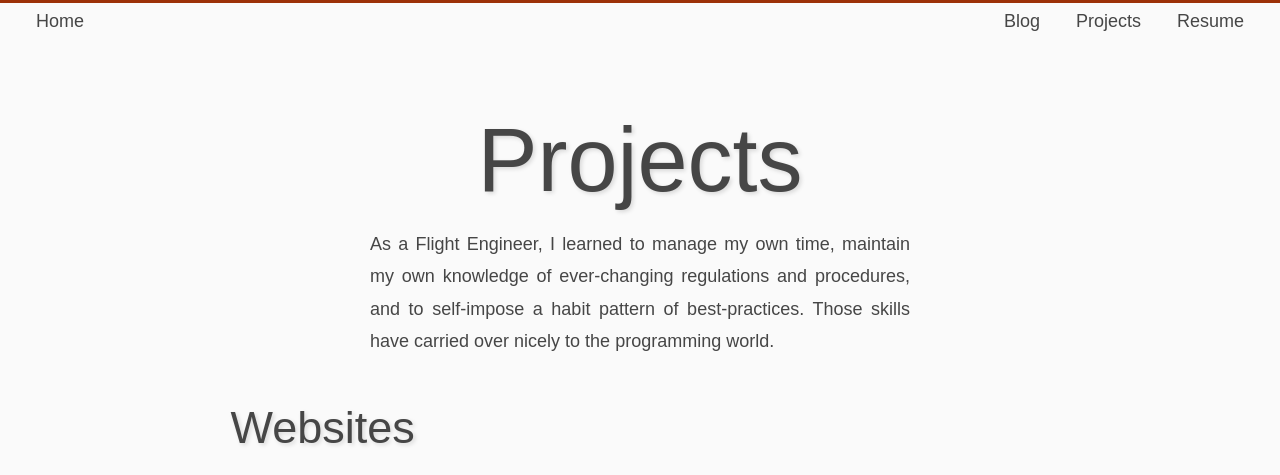
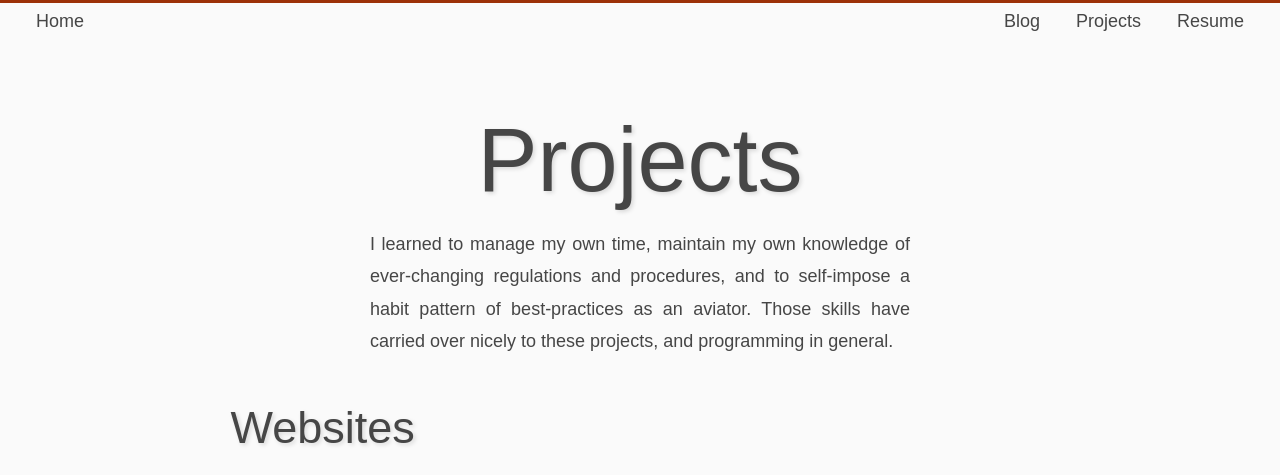
Before and after one commit to rbuchberger/robert-buchberger.com, a Jekyll site: the page built from projects.html, in a window 1280 px wide and 900 px high, cut to the strip 0-475 px from the top of the window. Built offline with Jekyll 4.4.1, drawn with Linux system fonts in a browser that asks for light colours; some web fonts are replaced.

Commit message:
copy edit

```diff
--- a/projects.html
+++ b/projects.html
@@ -4,10 +4,10 @@
   <header>
     <h1>Projects</h1>
     <p class="skinny-center-justified">
-      As a Flight Engineer, I learned to manage my own time, maintain my own
-      knowledge of ever-changing regulations and procedures, and to self-impose
-      a habit pattern of best-practices. Those skills have carried over nicely
-      to the programming world.
+      I learned to manage my own time, maintain my own knowledge of
+      ever-changing regulations and procedures, and to self-impose a habit
+      pattern of best-practices as an aviator. Those skills have carried over
+      nicely to these projects, and programming in general.
     </p>
   </header>
   <section>
```
